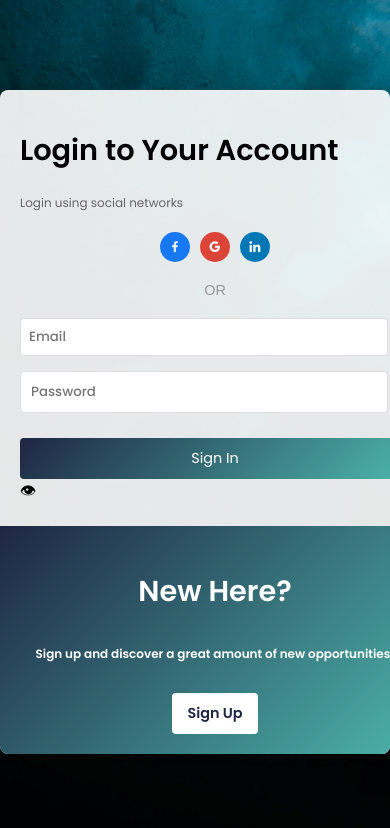
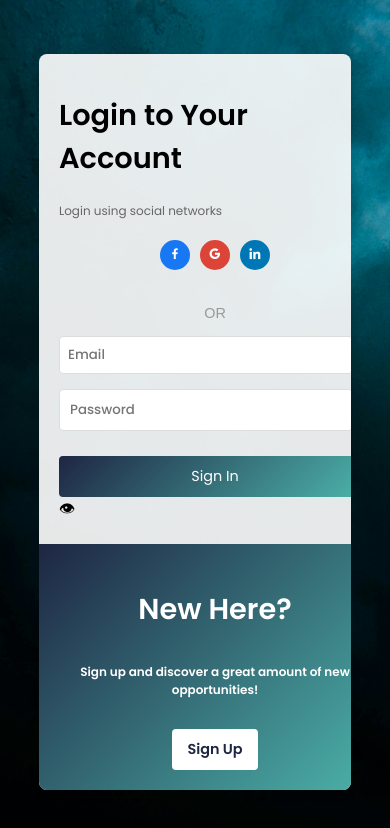
Before and after one commit to RiteshBisen/login-page, a plain HTML site: page index.html in a window 390 px wide. Drawn offline with nearby package versions, Linux system fonts and the light colour scheme.

Commit message:
Responsive for mobile screens

```diff
--- a/index.html
+++ b/index.html
@@ -212,25 +212,31 @@
         @media (max-width: 768px) {
             .login-container {
                 flex-direction: column;
+                width: 100%;
+                /* Take full width on mobile */
+                max-width: 80%;
+                /* Ensure it takes full width */
             }
 
             .login-form,
             .signup-section {
                 width: 100%;
                 padding: 20px;
-                /* Further reduced padding for smaller screens */
             }
 
             .login-form h1,
             .signup-section h2 {
                 font-size: 1.8em;
-                /* Further reduced font size */
             }
 
             .login-form p,
             .signup-section p {
                 font-size: 0.75em;
-                /* Further reduced font size */
+            }
+
+            .social-login {
+                justify-content: center;
+                /* Center social icons on mobile */
             }
 
             .social-login a {
@@ -243,19 +249,27 @@
             .login-form button,
             .signup-section button {
                 padding: 10px 15px;
-                /* Reduced button padding */
                 font-size: 0.9em;
             }
 
             .login-form input[type="email"],
             .login-form .password-container {
                 padding: 8px;
-                /* Reduced input padding */
             }
 
             .login-form .password-container+span {
                 font-size: 0.9em;
-                /* Reduced eye icon size */
+            }
+
+            .login-form input[type="email"],
+            .login-form input[type="password"] {
+                width: calc(100% - 18px);
+                /* Adjust input width */
+            }
+
+            .or-divider {
+                margin: 15px 0;
+                /* Adjust OR divider margin */
             }
         }
     </style>
```
